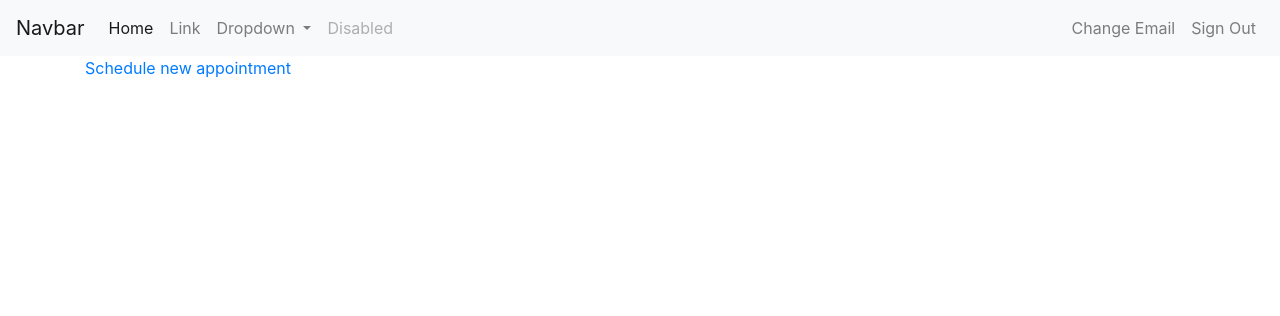
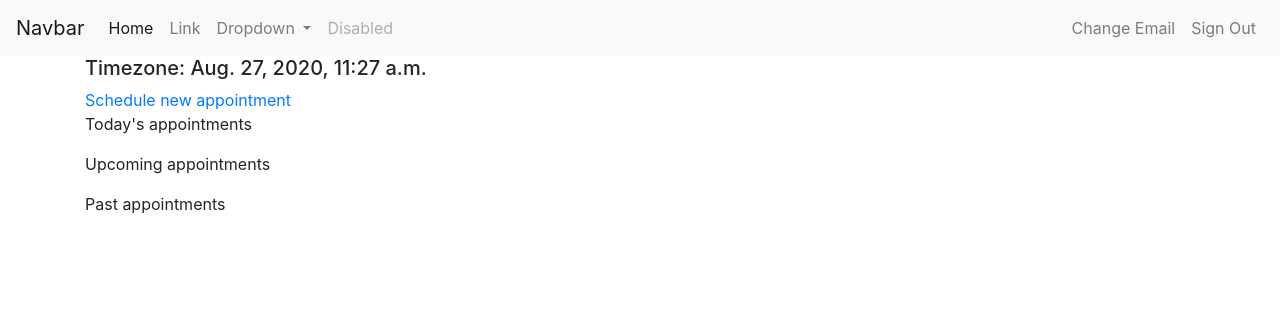
Before and after one commit to Simonm17/scheduler, a Django app: page / in a window 1280 px wide. Shown: the top 316 px of the page. Run offline with Django 3.2, Linux system fonts and the light colour scheme; the visitor is signed in with stand-in values (Sample User, id 1); data that the repository does not hold is empty; some libraries are stand-ins or nearby versions.

Commit message:
added querysets to scheduling listview context, modified template to reflect

```diff
--- a/scheduling/views.py
+++ b/scheduling/views.py
@@ -1,4 +1,7 @@
+from datetime import date
+
 from django.shortcuts import render, redirect
+from django.utils import timezone
 from django.views.generic import (
     ListView,
     DetailView,
@@ -18,23 +21,30 @@ from doctors.forms import NewDoctorForm
 
 
 class AppointmentListView(LoginRequiredMixin, ListView):
-    """
-    TODO:   Current queryset displays all appts created by user.
-            We need to have some more filters
-            to separate past and upcoming appts.
-            Maybe within template conditions?
-    """
+
     model = Appointment
     template_name = 'scheduling/home.html'
 
-    def get_queryset(self):
-        """
-        Return list of appointments scheduled by currently logged in user.
-        """
+    def get_context_data(self, **kwargs):
         user = self.request.user
-        queryset = Appointment.objects.filter(created_by=user)
-        queryset = queryset.order_by('appointment_date')
-        return queryset
+        today = date.today()
+        context = super().get_context_data(**kwargs)
+        context['timezone_now'] = timezone.now()
+        context['todays_appointments'] = Appointment.objects.filter(
+            created_by=user,
+            appointment_date__year=today.year,
+            appointment_date__month=today.month,
+            appointment_date__day=today.day,
+        ).order_by('appointment_date')
+        context['upcoming_appointments'] = Appointment.objects.filter(
+            created_by=user,
+            appointment_date__date__gt=today
+        ).order_by('appointment_date')
+        context['past_appointments'] = Appointment.objects.filter(
+            created_by=user,
+            appointment_date__date__lt=today
+        ).order_by('-appointment_date')
+        return context
 
 
 class AppointmentDetailView(LoginRequiredMixin, UserPassesTestMixin, DetailView):
@@ -48,6 +58,7 @@ class AppointmentDetailView(LoginRequiredMixin, UserPassesTestMixin, DetailView)
         if user.is_staff or user == appointment.created_by:
             return True
         return False
+
 
 @login_required
 def schedule(request):
--- a/templates/scheduling/appointment.html
+++ b/templates/scheduling/appointment.html
@@ -1,5 +1,6 @@
 {% extends 'base.html' %}
 
 {% block content %}
-    {{ object }}
+    <h4>{{ object }}</h4>
+    <h5>{{ object.appointment_date }}</h5>
 {% endblock %}
--- a/templates/scheduling/home.html
+++ b/templates/scheduling/home.html
@@ -1,10 +1,43 @@
 {% extends 'base.html' %}
 
 {% block content %}
+
+    <h5>Timezone: {{ timezone_now }}</h5>
+
     <a href="{% url 'scheduling:new_appointment' %}">Schedule new appointment</a>
-    <ul>
-        {% for appointment in object_list %}
-            <li><a href="{% url 'scheduling:appointment' appointment.id %}">{{ appointment }}, {{ appointment.created_by}}</a></li>
+
+    <p>Today's appointments</p>
+    <ol>
+        {% for appointment in todays_appointments %}
+            <li>
+                <a href="{% url 'scheduling:appointment' appointment.id %}">
+                    {{ appointment.appointment_date|date:"M d, Y g:iA" }}, {{ appointment.created_by}}
+                </a>
+            </li>
         {% endfor %}
-    </ul>
+    </ol>
+
+    <p>Upcoming appointments</p>
+    <ol>
+        {% for appointment in upcoming_appointments %}
+            <li>
+                <a href="{% url 'scheduling:appointment' appointment.id %}">
+                    {{ appointment.appointment_date|date:"M d, Y g:iA" }}, {{ appointment.created_by}}
+                </a>
+            </li>
+        {% endfor %}
+    </ol>
+
+    <p>Past appointments</p>
+    <ol>
+        {% for appointment in past_appointments %}
+            <li>
+                <a href="{% url 'scheduling:appointment' appointment.id %}">
+                    {{ appointment.appointment_date|date:"M d, Y g:iA" }}, {{ appointment.created_by}}
+                </a>
+            </li>
+        {% endfor %}
+    </ol>
+
+
 {% endblock %}
```
